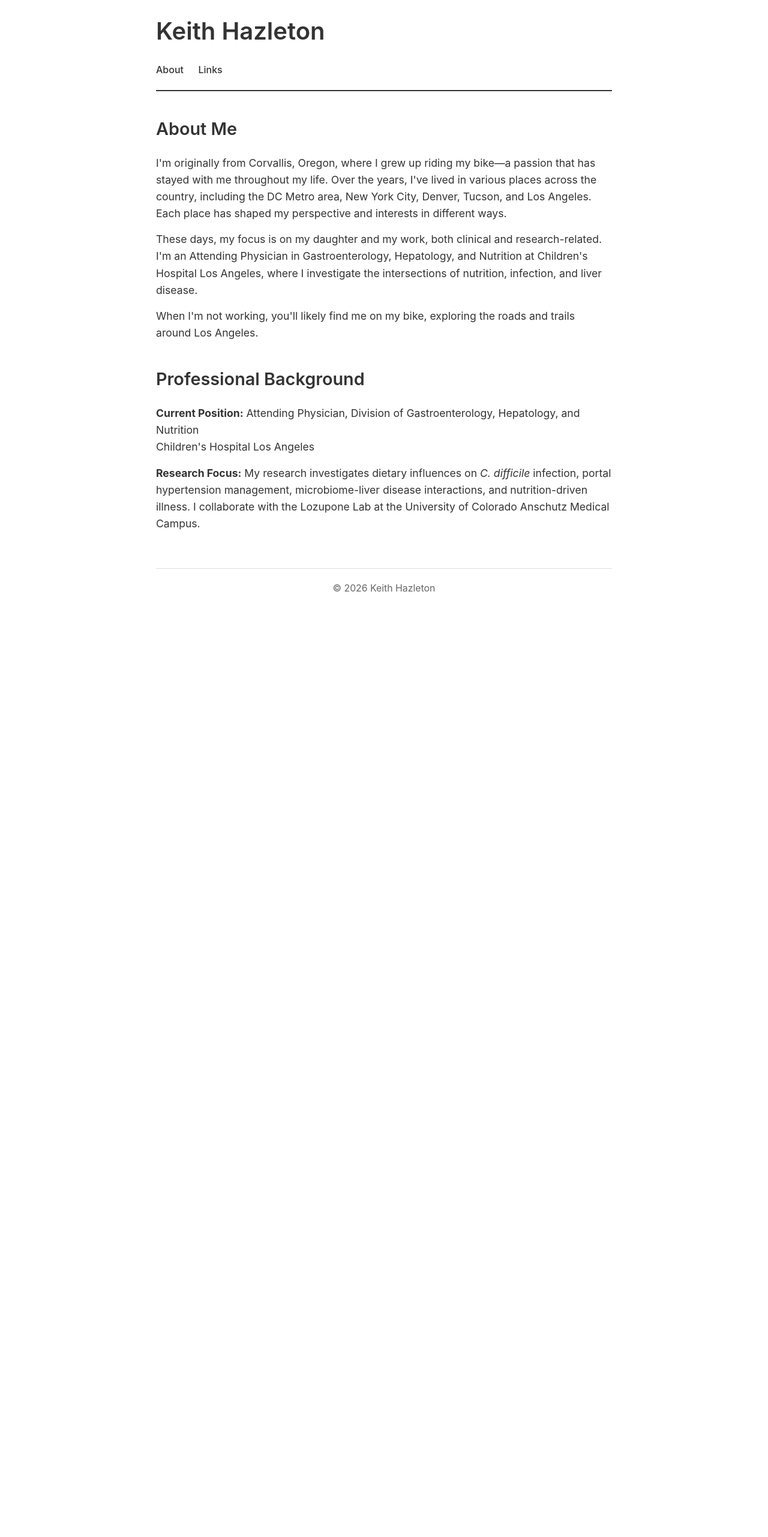
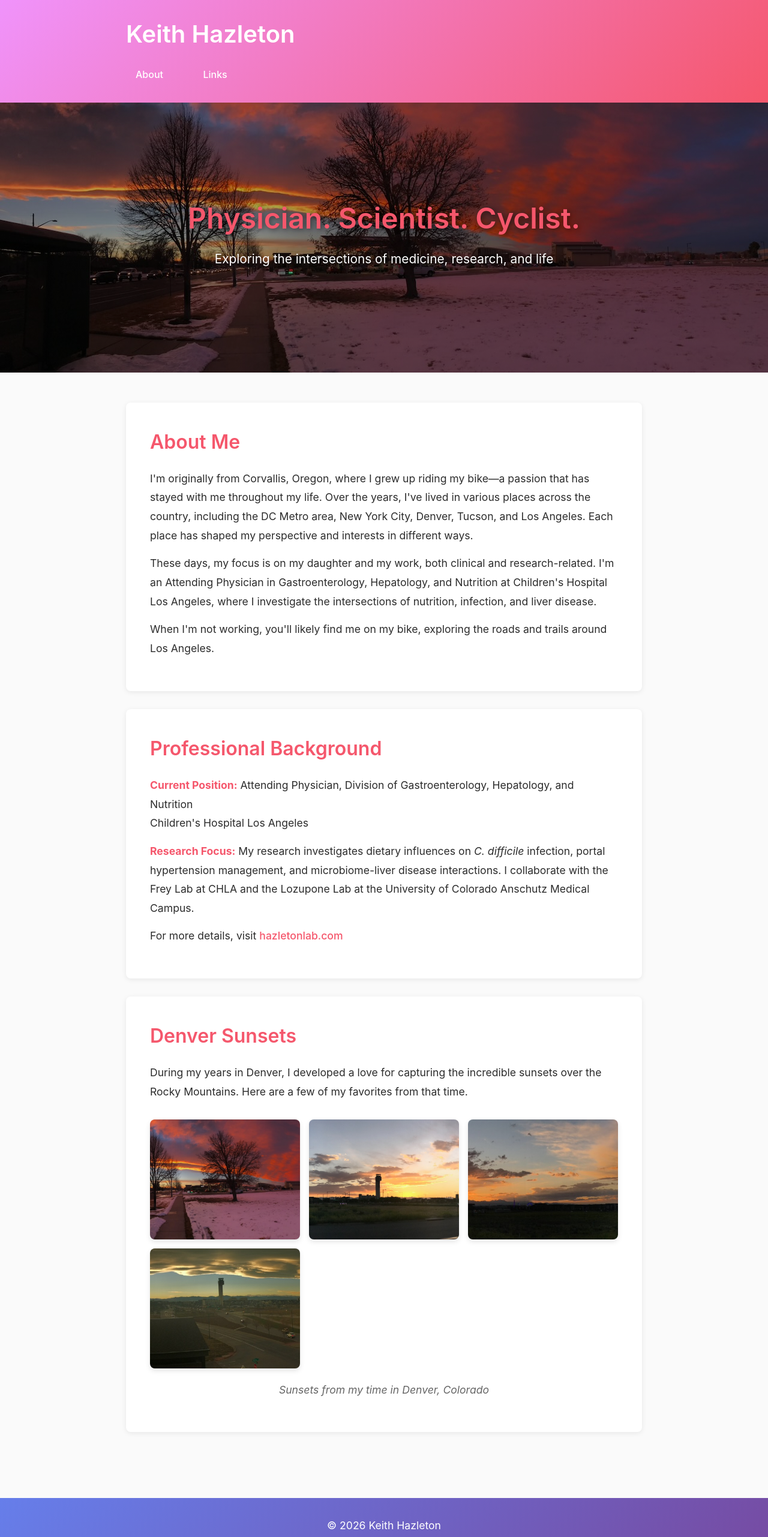
Before and after one commit to keith-hazleton/keithhazleton, a plain HTML site: page index.html in a window 1280 px wide. Shown: the top 2562 px of the page at 60% size. Before the commit the page ends 1028 px from the top, so only its background shows below. Drawn offline with Linux system fonts and the light colour scheme.

Commit message:
Redesign personal site with colorful gradient header, hero image, and Denver sunset gallery

```diff
--- a/index.html
+++ b/index.html
@@ -9,15 +9,25 @@
 </head>
 <body>
     <header>
-        <h1>Keith Hazleton</h1>
-        <nav>
-            <a href="index.html">About</a>
-            <a href="links.html">Links</a>
-        </nav>
+        <div class="header-content">
+            <h1>Keith Hazleton</h1>
+            <nav>
+                <a href="index.html">About</a>
+                <a href="links.html">Links</a>
+            </nav>
+        </div>
     </header>
 
+    <div class="hero" style="background-image: url('images/sunset_%20-%201.jpeg');">
+        <div class="hero-overlay"></div>
+        <div class="hero-content">
+            <h2>Physician. Scientist. Cyclist.</h2>
+            <p>Exploring the intersections of medicine, research, and life</p>
+        </div>
+    </div>
+
     <main>
-        <section>
+        <section class="content-section">
             <h2>About Me</h2>
             <p>
                 I'm originally from Corvallis, Oregon, where I grew up riding my bike—a passion that has stayed with me throughout my life. Over the years, I've lived in various places across the country, including the DC Metro area, New York City, Denver, Tucson, and Los Angeles. Each place has shaped my perspective and interests in different ways.
@@ -30,15 +40,32 @@
             </p>
         </section>
 
-        <section style="margin-top: 40px;">
+        <section class="content-section">
             <h2>Professional Background</h2>
             <p>
                 <strong>Current Position:</strong> Attending Physician, Division of Gastroenterology, Hepatology, and Nutrition<br>
                 Children's Hospital Los Angeles
             </p>
             <p>
-                <strong>Research Focus:</strong> My research investigates dietary influences on <em>C. difficile</em> infection, portal hypertension management, microbiome-liver disease interactions, and nutrition-driven illness. I collaborate with the Lozupone Lab at the University of Colorado Anschutz Medical Campus.
+                <strong>Research Focus:</strong> My research investigates dietary influences on <em>C. difficile</em> infection, portal hypertension management, and microbiome-liver disease interactions. I collaborate with the Frey Lab at CHLA and the Lozupone Lab at the University of Colorado Anschutz Medical Campus.
             </p>
+            <p>
+                For more details, visit <a href="https://hazletonlab.com" style="color: #f5576c; text-decoration: none; font-weight: 500;">hazletonlab.com</a>
+            </p>
+        </section>
+
+        <section class="content-section">
+            <h2>Denver Sunsets</h2>
+            <p>
+                During my years in Denver, I developed a love for capturing the incredible sunsets over the Rocky Mountains. Here are a few of my favorites from that time.
+            </p>
+            <div class="photo-gallery">
+                <img src="images/sunset_%20-%201.jpeg" alt="Denver sunset 1">
+                <img src="images/sunset_%20-%202.jpeg" alt="Denver sunset 2">
+                <img src="images/sunset_%20-%203.jpeg" alt="Denver sunset 3">
+                <img src="images/sunset_%20-%204.jpeg" alt="Denver sunset 4">
+            </div>
+            <p class="gallery-caption">Sunsets from my time in Denver, Colorado</p>
         </section>
     </main>
 
--- a/styles.css
+++ b/styles.css
@@ -8,56 +8,155 @@
 body {
     font-family: -apple-system, BlinkMacSystemFont, 'Segoe UI', Roboto, Oxygen, Ubuntu, Cantarell, sans-serif;
     line-height: 1.6;
-    color: #333;
-    background-color: #fff;
+    color: #2c2c2c;
+    background-color: #fafafa;
+}
+
+/* Header and Navigation */
+header {
+    background: linear-gradient(135deg, #f093fb 0%, #f5576c 100%);
+    color: white;
+    padding: 25px 0;
+    box-shadow: 0 2px 10px rgba(0,0,0,0.1);
+}
+
+.header-content {
+    max-width: 900px;
+    margin: 0 auto;
+    padding: 0 20px;
+}
+
+h1 {
+    font-size: 2.5em;
+    margin-bottom: 15px;
+    font-weight: 600;
+}
+
+nav {
+    margin-top: 15px;
+}
+
+nav a {
+    color: white;
+    text-decoration: none;
+    margin-right: 30px;
+    font-weight: 500;
+    padding: 8px 16px;
+    border-radius: 4px;
+    transition: background-color 0.2s;
+    display: inline-block;
+}
+
+nav a:hover {
+    background-color: rgba(255, 255, 255, 0.2);
+}
+
+/* Hero Section */
+.hero {
+    position: relative;
+    height: 450px;
+    background-size: cover;
+    background-position: center;
+    display: flex;
+    align-items: center;
+    justify-content: center;
+    color: white;
+}
+
+.hero-overlay {
+    position: absolute;
+    top: 0;
+    left: 0;
+    right: 0;
+    bottom: 0;
+    background: linear-gradient(to bottom, rgba(0,0,0,0.2), rgba(0,0,0,0.4));
+}
+
+.hero-content {
+    position: relative;
+    z-index: 1;
+    text-align: center;
     max-width: 800px;
+    padding: 0 20px;
+}
+
+.hero h2 {
+    font-size: 3em;
+    margin-bottom: 10px;
+    text-shadow: 2px 2px 8px rgba(0,0,0,0.5);
+}
+
+.hero p {
+    font-size: 1.3em;
+    text-shadow: 1px 1px 4px rgba(0,0,0,0.5);
+}
+
+/* Main Content */
+main {
+    max-width: 900px;
     margin: 0 auto;
     padding: 20px;
 }
 
-/* Header and Navigation */
-header {
-    border-bottom: 2px solid #333;
-    padding-bottom: 20px;
-    margin-bottom: 40px;
-}
-
-h1 {
-    font-size: 2.5em;
-    margin-bottom: 10px;
-    font-weight: 600;
-}
-
-nav {
-    margin-top: 20px;
-}
-
-nav a {
-    color: #333;
-    text-decoration: none;
-    margin-right: 20px;
-    font-weight: 500;
-    transition: color 0.2s;
-}
-
-nav a:hover {
-    color: #0066cc;
-}
-
-/* Main Content */
-main {
-    margin-bottom: 60px;
+.content-section {
+    background: white;
+    padding: 40px;
+    margin: 30px 0;
+    border-radius: 8px;
+    box-shadow: 0 2px 8px rgba(0,0,0,0.08);
 }
 
 h2 {
-    font-size: 1.8em;
+    font-size: 2em;
     margin-bottom: 20px;
     font-weight: 600;
+    color: #f5576c;
+}
+
+h3 {
+    font-size: 1.5em;
+    margin-top: 30px;
+    margin-bottom: 15px;
+    color: #f093fb;
 }
 
 p {
     margin-bottom: 15px;
     font-size: 1.1em;
+    line-height: 1.8;
+}
+
+strong {
+    color: #f5576c;
+}
+
+/* Photo Gallery */
+.photo-gallery {
+    display: grid;
+    grid-template-columns: repeat(auto-fit, minmax(200px, 1fr));
+    gap: 15px;
+    margin-top: 30px;
+}
+
+.photo-gallery img {
+    width: 100%;
+    height: 200px;
+    object-fit: cover;
+    border-radius: 8px;
+    box-shadow: 0 4px 8px rgba(0,0,0,0.1);
+    transition: transform 0.3s, box-shadow 0.3s;
+}
+
+.photo-gallery img:hover {
+    transform: translateY(-5px);
+    box-shadow: 0 8px 16px rgba(0,0,0,0.2);
+}
+
+.gallery-caption {
+    text-align: center;
+    margin-top: 20px;
+    color: #666;
+    font-style: italic;
 }
 
 /* Links Page */
@@ -74,18 +173,22 @@ p {
 }
 
 .links-list a {
-    color: #0066cc;
+    color: #f5576c;
     text-decoration: none;
     font-size: 1.1em;
     display: block;
-    padding: 10px;
-    border-left: 3px solid #0066cc;
+    padding: 15px;
+    border-left: 4px solid #f093fb;
+    background: white;
+    border-radius: 4px;
+    box-shadow: 0 2px 4px rgba(0,0,0,0.05);
     transition: all 0.2s;
 }
 
 .links-list a:hover {
-    background-color: #f5f5f5;
-    padding-left: 15px;
+    background-color: #fff5f8;
+    padding-left: 20px;
+    box-shadow: 0 4px 8px rgba(0,0,0,0.1);
 }
 
 .link-description {
@@ -97,17 +200,33 @@ p {
 
 /* Footer */
 footer {
-    border-top: 1px solid #ddd;
-    padding-top: 20px;
+    background: linear-gradient(135deg, #667eea 0%, #764ba2 100%);
+    color: white;
+    padding: 30px 0;
     text-align: center;
-    color: #666;
-    font-size: 0.9em;
+    margin-top: 60px;
+}
+
+footer p {
+    margin: 0;
 }
 
 /* Responsive */
-@media (max-width: 600px) {
-    body {
-        padding: 15px;
+@media (max-width: 768px) {
+    .hero {
+        height: 300px;
+    }
+
+    .hero h2 {
+        font-size: 2em;
+    }
+
+    .hero p {
+        font-size: 1.1em;
+    }
+
+    .content-section {
+        padding: 25px;
     }
 
     h1 {
@@ -115,11 +234,20 @@ footer {
     }
 
     h2 {
-        font-size: 1.5em;
+        font-size: 1.6em;
     }
 
     nav a {
-        display: block;
+        display: inline-block;
+        margin-right: 15px;
         margin-bottom: 10px;
     }
+
+    .photo-gallery {
+        grid-template-columns: repeat(auto-fit, minmax(150px, 1fr));
+    }
+
+    .photo-gallery img {
+        height: 150px;
+    }
 }
```
Also changed, not shown: links.html (+8 -6 lines), images/sunset_ - 1.jpeg (added), images/sunset_ - 2.jpeg (added), images/sunset_ - 3.jpeg (added), images/sunset_ - 4.jpeg (added), 1 other file.
